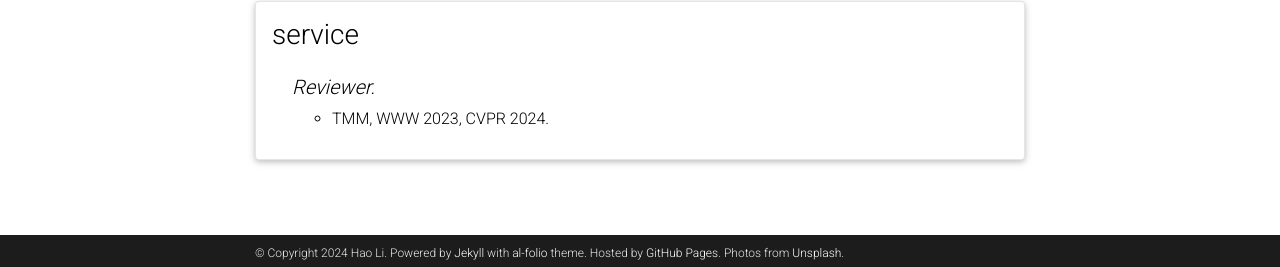
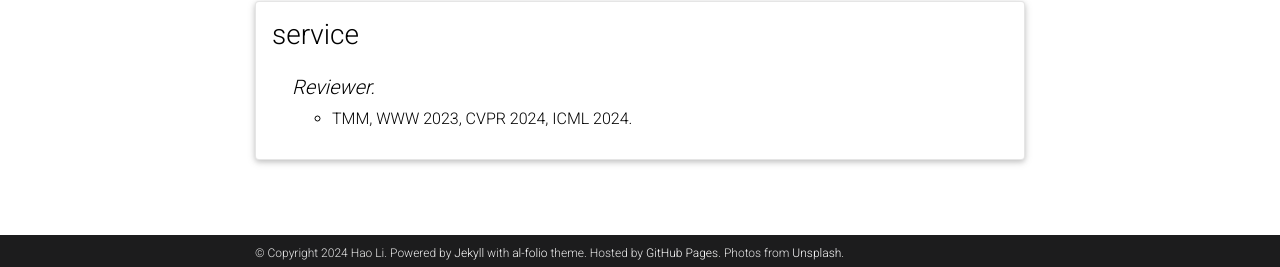
Before and after one commit to leolee99/leolee99.github.io, a Jekyll site: the page built from _pages/cv.md, in a window 1280 px wide and 900 px high, scrolled down 661 px. Shown: the part 630-897 px from the top of the window. Built offline with Jekyll 4.4.1, drawn with Linux system fonts in a browser that asks for light colours; comment, search, counter and statistics services are not loaded; a style sheet for code colours, icons or effects is not loaded.

Commit message:
Update cv.yml

```diff
--- a/_data/cv.yml
+++ b/_data/cv.yml
@@ -104,7 +104,7 @@
   contents:
     - title: Reviewer.
       items:
-        - TMM, WWW 2023, CVPR 2024.
+        - TMM, WWW 2023, CVPR 2024, ICML 2024.
 
 
 # - title: Other Interests
```
